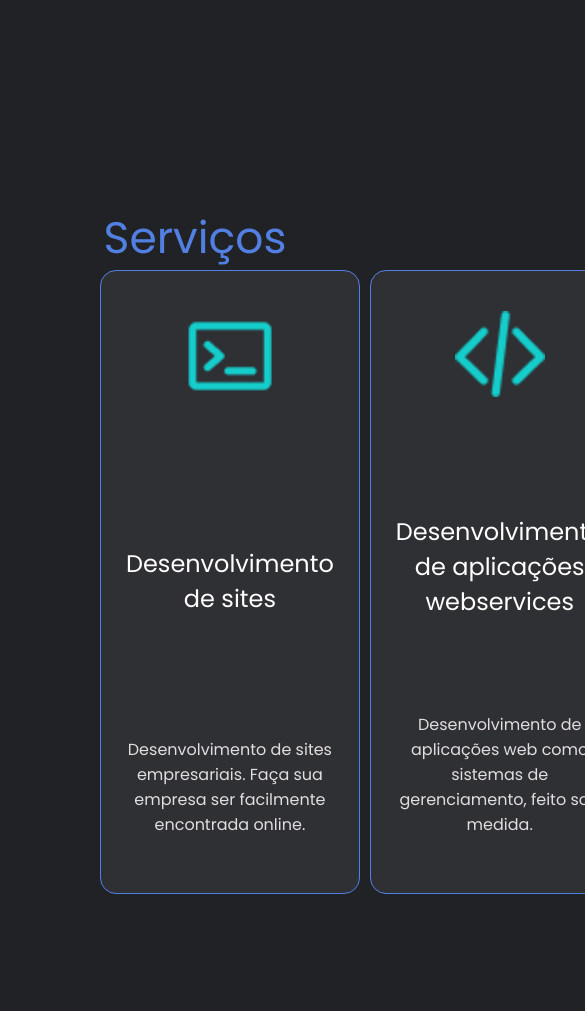
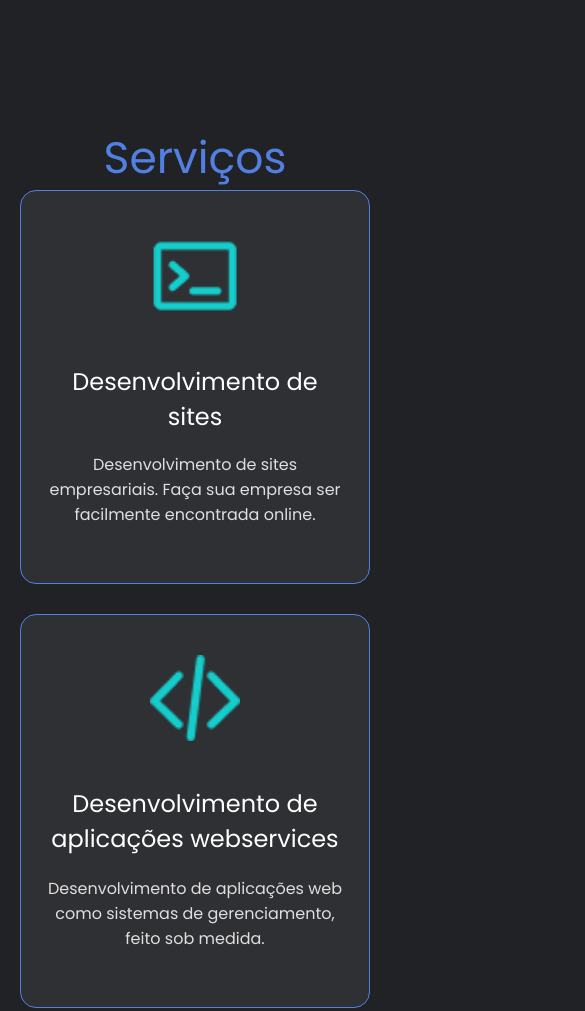
Before and after one commit to hellsu00/Portf-lio, a plain HTML site: page index.html in a window 390 px wide. Shown: the part 1480-2491 px from the top of the page, 585 px wide, since content can reach past the window. Drawn offline with nearby package versions, Linux system fonts and the light colour scheme.

Commit message:
responsive services

```diff
--- a/style.css
+++ b/style.css
@@ -213,6 +213,24 @@ nav ul a svg {
     .about-me .img-container {
         margin: 70px 0;
     }
+
+    .services {
+        padding: 0;
+    }
+
+    .services .services-container {
+        flex-wrap: wrap;
+        flex-direction: column;
+        align-items: center;
+    }
+
+    .services-card {
+        height: 394px;
+    }
+    .services-card + .services-card {
+        margin-left: 0;
+        margin-top: 30px;
+    }
 }
 
 /* tablet */
@@ -262,4 +280,12 @@ nav ul a svg {
     .about-me {
         padding: 40px;
     }
+
+    .services {
+        margin: 70px 0;
+    }
+
+    .services .services-container{
+        padding: 0 20px;
+    }
 }
```
